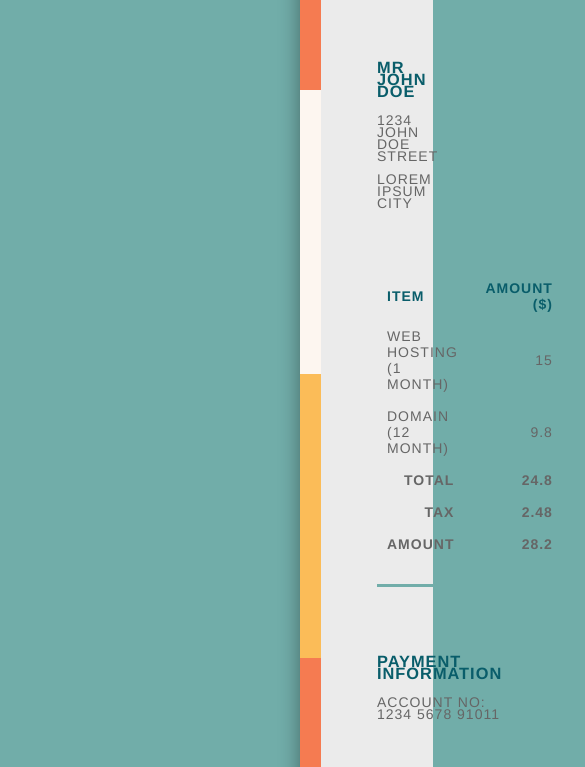
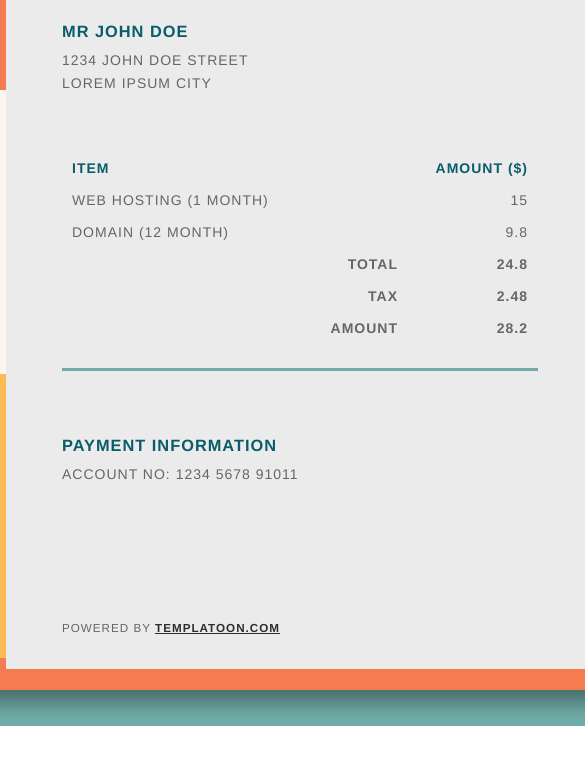
Before and after one commit to shalhan/shalhan.github.io, a plain HTML site: page clean-invoice/index.html in a window 390 px wide. Shown: the part 230-997 px from the top of the page, 585 px wide, since content can reach past the window. After the commit the page ends 956 px from the top, so only its background shows below. Drawn offline with Linux system fonts and the light colour scheme.

Commit message:
fix responsive view clean invoice template

```diff
--- a/clean-invoice/style.css
+++ b/clean-invoice/style.css
@@ -5,6 +5,8 @@ body {
   font-size: 12px;
   text-transform: uppercase;
   letter-spacing: 1px;
+  height: 100vh;
+  overflow: scroll;
 }
 
 a {
@@ -25,13 +27,19 @@ h1,h2,h3 {
 }
 
 .wrapper {
+  display: flex;
+  justify-content: center;
   background-color: #71ADA9;
   padding: 3em 25em;
+  min-height: 100%;
 }
 
 .invoice {
+  min-width: 595px;
+  max-width: 595px;
+  min-height: 842px;
+  max-height: 842px;
   font-family: 'Helvetica Neue', 'Helvetica', Helvetica, Arial, sans-serif;
-  min-height: 100vh;
   color: #666;
   border-radius: 2px;
   background-image: url('background2.png');
@@ -41,11 +49,15 @@ h1,h2,h3 {
   font-size: 14px;
   position: relative;
   line-height: 12px;
+  display: flex;
+  justify-content: center;
+  margin: 0;
 }
 
 .invoice__content {
   background-color: #ebebeb;
   padding: 2em 4em;
+  width: 80%;
 }
 
 .invoice__logo {
--- a/playful-invoice/style.css
+++ b/playful-invoice/style.css
@@ -4,7 +4,7 @@ body {
   color: #222;
   font-size: 12px;
   letter-spacing: 1px;
-  height: 100vh;
+  min-height: 100vh;
   overflow: scroll;
 }
 
```
